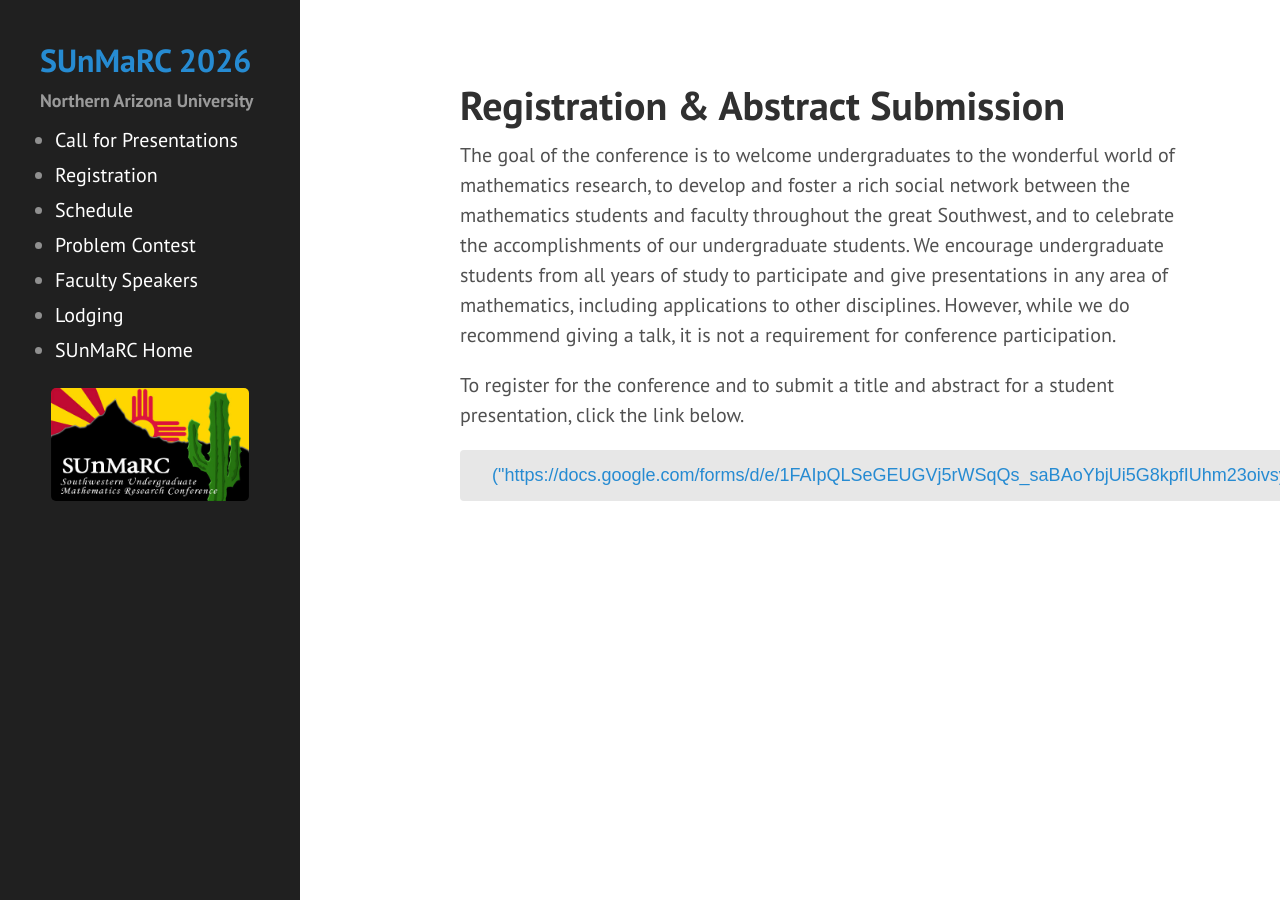
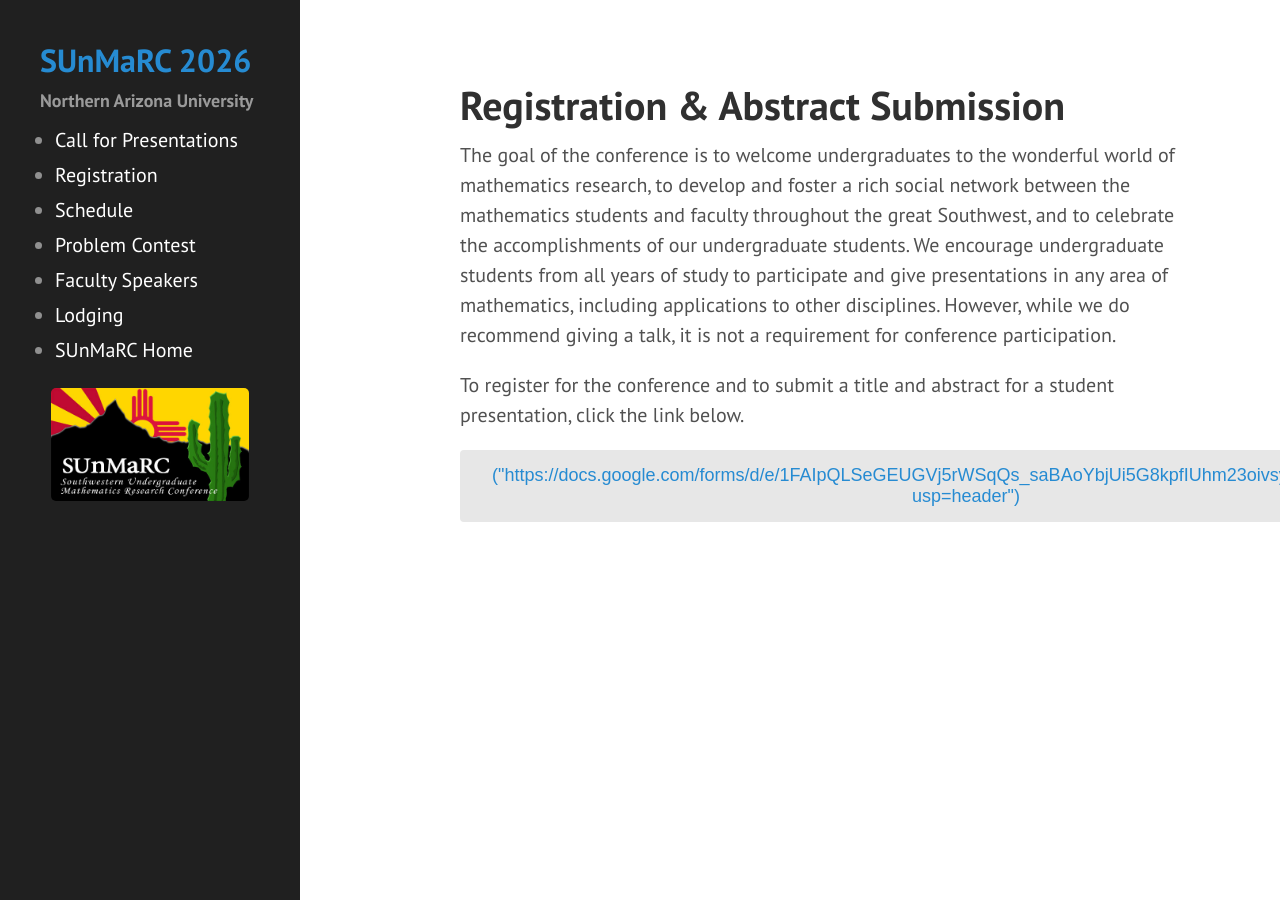
Before and after one commit to NAUMathStat/sunmarc2026, a Jekyll site: the page built from registration.md, in a window 1280 px wide. Built offline with Jekyll 4.4.1, drawn with Linux system fonts in a browser that asks for light colours.

Commit message:
Update registration.md

```diff
--- a/registration.md
+++ b/registration.md
@@ -10,7 +10,7 @@ The goal of the conference is to welcome undergraduates to the wonderful world o
 
 <p>
 <center>
-<button class="button"><a href="">("https://docs.google.com/forms/d/e/1FAIpQLSeGEUGVj5rWSqQs_saBAoYbjUi5G8kpfIUhm23oivsyhDcYvw/viewform?"usp=header)</a></button>
+<button class="button"><a href="">("https://docs.google.com/forms/d/e/1FAIpQLSeGEUGVj5rWSqQs_saBAoYbjUi5G8kpfIUhm23oivsyhDcYvw/viewform?usp=header")</a></button>
 </center>
 </p>
 
```
